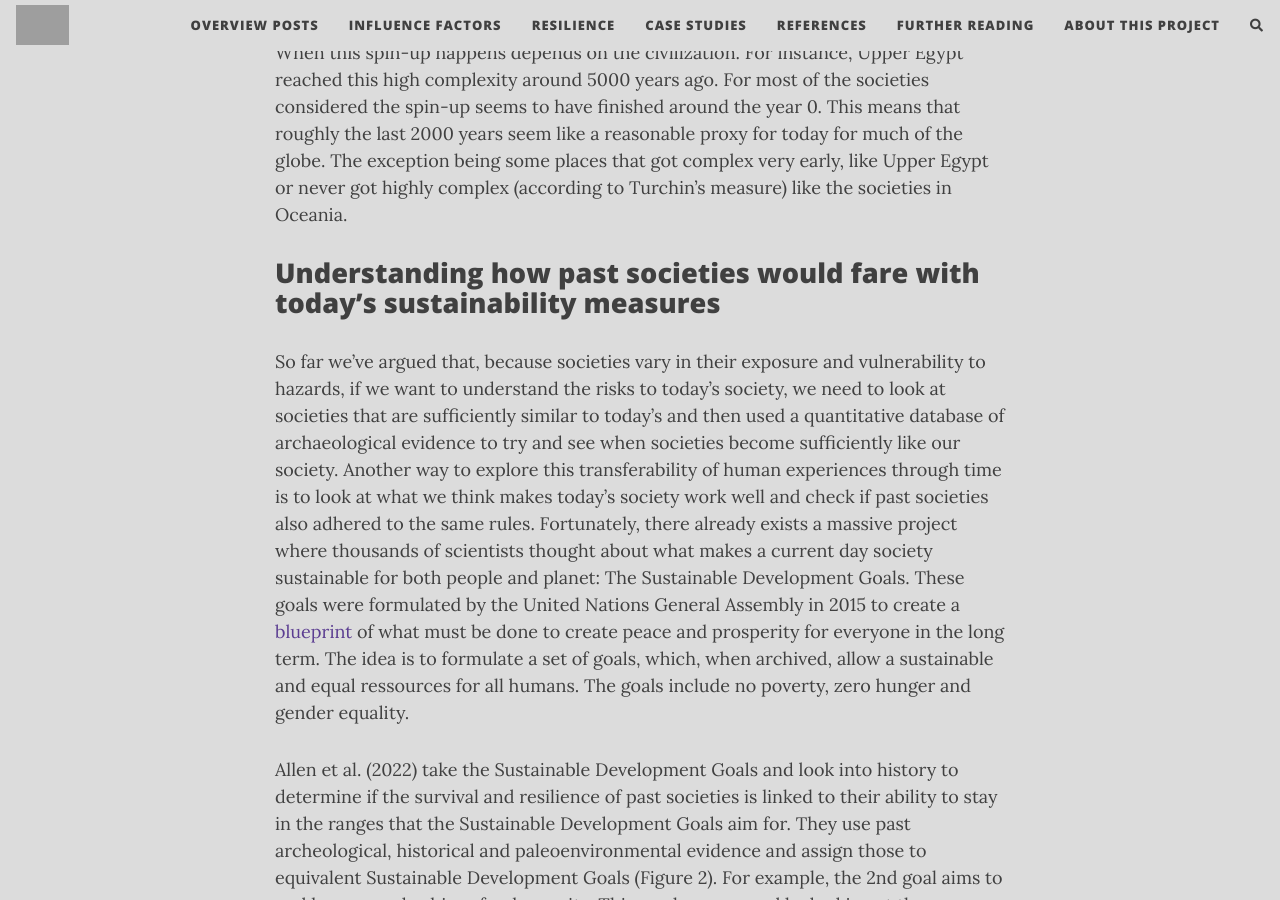
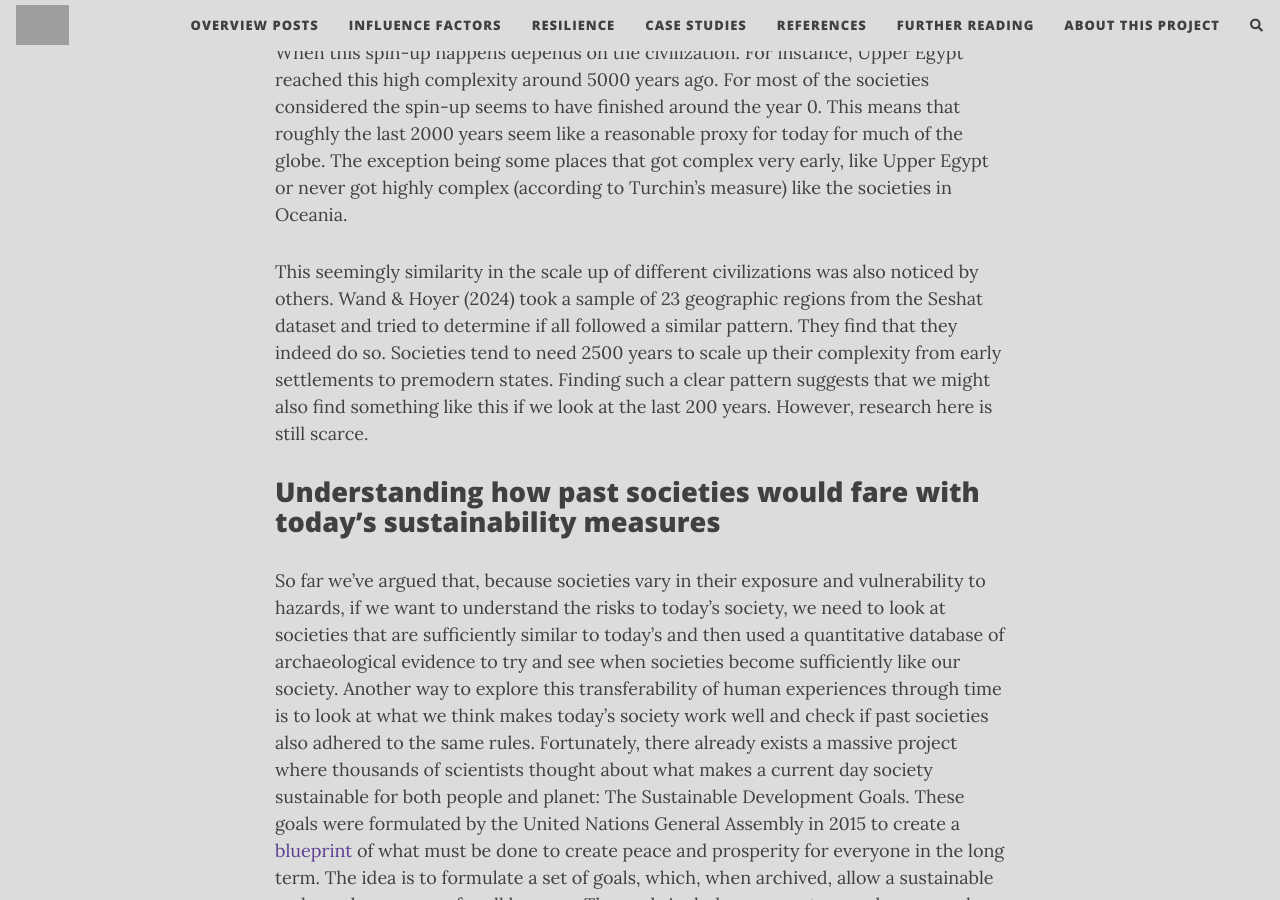
Before and after one commit to florianjehn/Societal_Collapse, a Jekyll site: the page built from _posts/2023-08-10-lessons_from_the_past.md, in a window 1280 px wide and 900 px high, scrolled down 4151 px. Built offline with Jekyll 4.4.1, drawn with Linux system fonts in a browser that asks for light colours; nearby versions of some CDN libraries; comment, search, counter and statistics services are not loaded; some of the changed text lies outside the part shown; grey boxes are pictures that could not be loaded.

Commit message:
Update 2023-08-10-lessons_from_the_past.md

```diff
--- a/_posts/2023-08-10-lessons_from_the_past.md
+++ b/_posts/2023-08-10-lessons_from_the_past.md
@@ -48,6 +48,8 @@ Figure 1: Examples for societal complexity over time (Turchin et al., 2018)
 
 The results of Turchin et al. show a trend across regions. Civilizations seem to need around 1000-2000 years to spin up to a high level of complexity. Once reached though, the complexity mostly stays on a stable level. This implies that we can use civilizations as a comparison for today, once it has gone through its complexity spin up period. When this spin-up happens depends on the civilization. For instance, Upper Egypt reached this high complexity around 5000 years ago. For most of the societies considered the spin-up seems to have finished around the year 0. This means that roughly the last 2000 years seem like a reasonable proxy for today for much of the globe. The exception being some places that got complex very early, like Upper Egypt or never got highly complex (according to Turchin’s measure) like the societies in Oceania.
 
+This seemingly similarity in the scale up of different civilizations was also noticed by others. Wand & Hoyer (2024) took a sample of 23 geographic regions from the Seshat dataset and tried to determine if all followed a similar pattern. They find that they indeed do so. Societies tend to need 2500 years to scale up their complexity from early settlements to premodern states. Finding such a clear pattern suggests that we might also find something like this if we look at the last 200 years. However, research here is still scarce.
+
 ## Understanding how past societies would fare with today's sustainability measures
 
 So far we’ve argued that, because societies vary in their exposure and vulnerability to hazards, if we want to understand the risks to today’s society, we need to look at societies that are sufficiently similar to today’s and then used a quantitative database of archaeological evidence to try and see when societies become sufficiently like our society. Another way to explore this transferability of human experiences through time is to look at what we think makes today’s society work well and check if past societies also adhered to the same rules. Fortunately, there already exists a massive project where thousands of scientists thought about what makes a current day society sustainable for both people and planet: The Sustainable Development Goals. These goals were formulated by the United Nations General Assembly in 2015 to create a [blueprint](https://sdgs.un.org/goals) of what must be done to create peace and prosperity for everyone in the long term. The idea is to formulate a set of goals, which, when archived, allow a sustainable and equal ressources for all humans. The goals include no poverty, zero hunger and gender equality.
@@ -83,3 +85,5 @@ Liu, H.-Y., Lauta, K. C., & Maas, M. M. (2018). Governing Boring Apocalypses: A
 Ord, T. (2020). The Precipice: Existential Risk and the Future of Humanity. Hachette Books, 480 pp.
 
 Turchin, P., Currie, T. E., Whitehouse, H., François, P., Feeney, K., Mullins, D., Hoyer, D., Collins, C., Grohmann, S., Savage, P., Mendel-Gleason, G., Turner, E., Dupeyron, A., Cioni, E., Reddish, J., Levine, J., Jordan, G., Brandl, E., Williams, A., … Spencer, C. (2018). Quantitative historical analysis uncovers a single dimension of complexity that structures global variation in human social organization. Proceedings of the National Academy of Sciences, 115(2), E144–E151. https://doi.org/10.1073/pnas.1708800115
+
+Wand, T., & Hoyer, D. (2024). The characteristic time scale of cultural evolution. PNAS Nexus, 3(2), pgae009. https://doi.org/10.1093/pnasnexus/pgae009
```
